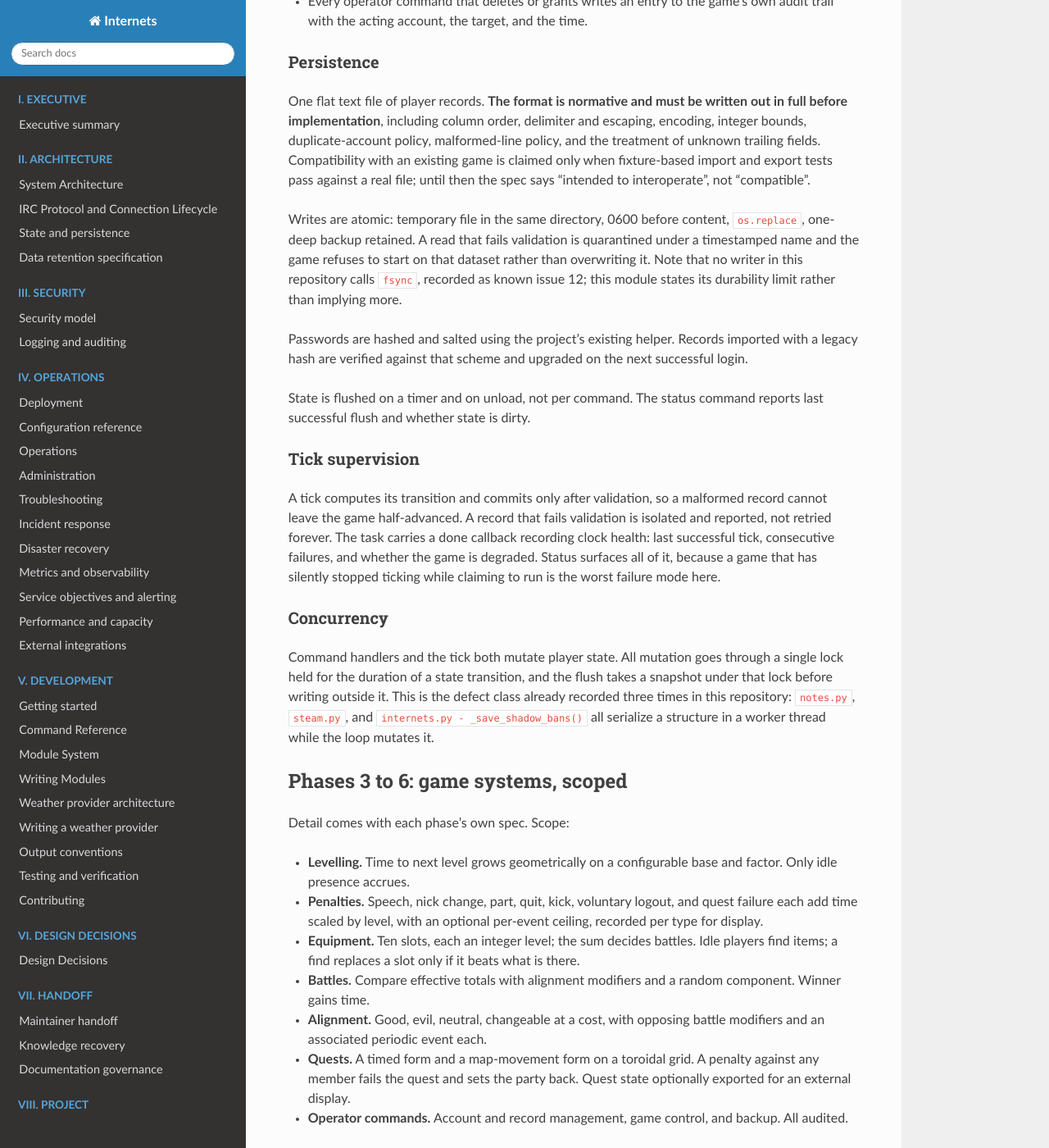
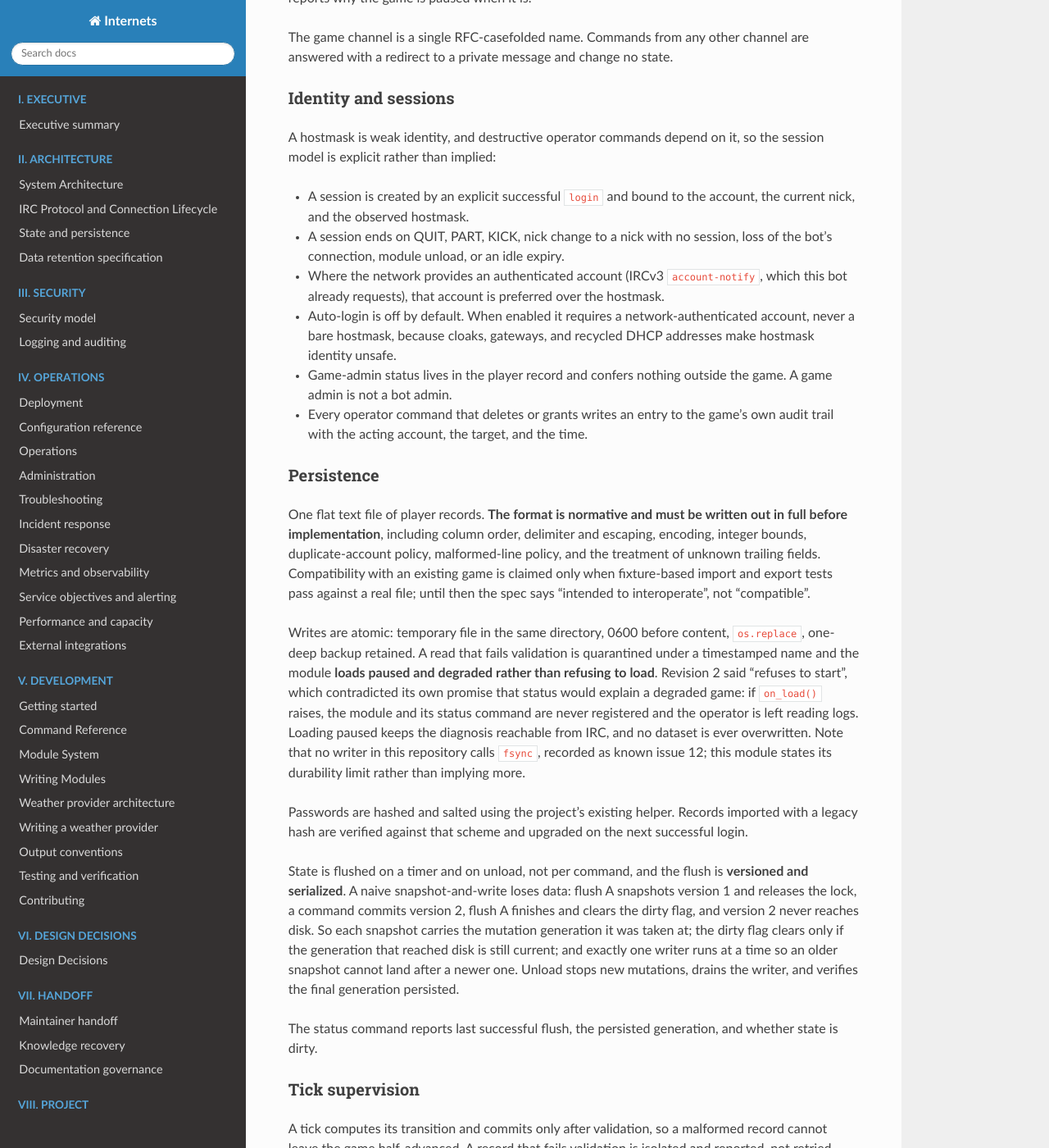
Before and after one commit to brandontroidl/Internets, a Sphinx documentation site: the page built from docs/superpowers/specs/2026-08-16-irpg-module-design.md, in a window 1280 px wide and 1400 px high, scrolled down 4126 px. Shown: the whole window at 82% size. Built offline with Sphinx 7.4.7 and the Read the Docs theme 3.1.0, drawn with Linux system fonts in a browser that asks for light colours; pages that are not in the unit, such as notebooks, are missing from menus; some of the changed text lies outside the part shown.

Commit message:
docs(spec): IRPG revision 3 - reorder phases, close a claim security hole
A doctrine-aligned second review found three defects in revision 2,
each verified against source before acting.

Claiming auth or deauth would have handed a module the real bot-admin
password: the PM-only guard for those two is keyed on the command word
before resolution, so the module handler receives the argument and core
auth becomes unreachable. Both names are now permanently unclaimable,
and claims become the shared source of truth because cmd_help builds
its listings from _CORE independently of dispatch.

The flush could lose a commit: snapshot v1, release lock, commit v2,
flush finishes and clears dirty, v2 never persisted. Snapshots now
carry a mutation generation, dirty clears only if that generation is
still current, and one writer runs at a time.

Phases reorder around a narrow playable path. Revision 2 put command
claims first; the four claimed names are all operator surface and
nothing before phase 6 needs them, so it front-loaded a change to core
command resolution for no early benefit.

Also: a corrupt dataset now loads paused and degraded rather than
refusing to load, which contradicted the promise that status explains a
degraded game - if on_load raises there is no status command.

```diff
--- a/docs/superpowers/specs/2026-08-16-irpg-module-design.md
+++ b/docs/superpowers/specs/2026-08-16-irpg-module-design.md
@@ -5,12 +5,11 @@
 the whole game and depends on no other module, so a deployment can unload
 everything else and be a dedicated game bot.
 
-Revision 2. Revision 1 claimed to have no open questions; an adversarial review
-found that its lifecycle, identity, presence, and persistence-format decisions
-were unresolved prerequisites rather than implementation details, and that two
-of its claims about this codebase were simply wrong. Both errors are corrected
-below and the work is now phased so the foundation is proven before game logic
-couples to it.
+Revision 3. Revision 1 claimed no open questions and was wrong. Revision 2
+phased the work but front-loaded a core change nothing early needs, and
+specified a claim mechanism with a security hole in it. Revision 3 reorders the
+phases around a narrow playable path, closes that hole, and fixes a persistence
+race. Each correction below was verified against source before being applied.
 
 ## Provenance and licensing
 
@@ -54,12 +53,17 @@
 
 | Phase | Delivers | Why this seam |
 | --- | --- | --- |
-| 1 | Core prerequisites: module command claims, module-declared secret arguments already present, and a cancellable module-owned task helper | Nothing game-specific; usable by any module and testable alone |
-| 2 | Foundation: player record, persistence format and atomic writes, session and identity model, presence reconciliation, monotonic clock, tick supervision, status | The parts that are expensive to change once real databases exist |
-| 3 | Minimal playable game: register, login, logout, levelling, speech and membership penalties | First point a player can use it; proves the foundation under real play |
+| 1 | Async lifecycle: a cancellable module-owned task helper, and a disconnect and reconnect notification a module can observe | Every later phase depends on it; nothing game-specific, testable alone |
+| 2 | Persistence: the normative player format, serialized versioned writes, quarantine, load-paused-on-corrupt | Expensive to change once real databases exist; no game logic needed to test it |
+| 3 | Narrow playable path: explicit login, single-channel presence, levelling, speech and membership penalties | First point anyone can play; proves phases 1 and 2 under real use before more is built on them |
 | 4 | Equipment and single-player events | Additive on a proven core |
 | 5 | Challenges, team battles, alignment | Depends on equipment totals |
-| 6 | Quests, then operator commands | Quests depend on presence being reliable; operator commands need the audit behaviour from phase 2 |
+| 6 | Quests, then operator commands and the command-claim mechanism | Claims exist for `help`, `die`, `restart` and `rehash`, which are all operator surface; nothing before this needs them |
+
+Revision 2 put command claims in phase 1. That was wrong: the four claimed names
+are operator commands, and the narrow playable path in phase 3 needs none of
+them. Front-loading a change to core command resolution bought nothing and
+risked every module.
 
 Only phase 1 and phase 2 are specified to implementation depth here. Later
 phases are scoped, not detailed, and get their own specs. That is deliberate:
@@ -91,8 +95,30 @@
 
 `_handle_privmsg()` consults claims before `_CORE`. Requirements:
 
+- **`auth` and `deauth` are permanently unclaimable**, refused at load. The
+  PM-only guard for those two is keyed on the command word before resolution
+  (`internets.py - IRCBot._handle_privmsg()`), so a module claiming `auth` would
+  receive the real bot-admin password in its handler and make core
+  authentication unreachable. A reserved set is a security boundary; logging a
+  claim is not. Any future core command handling a credential joins that set.
+- **Claims are the shared source of truth, not a dispatch-only override.**
+  `admin_cmds.py - AdminCommandsMixin.cmd_help()` builds its listings from
+  `_CORE` independently of dispatch, so a claim that only changed dispatch would
+  leave core help describing a command the module now answers. Help, dispatch,
+  log ownership, and the command metric all read the same registry.
+- **A claim denies access to the core handler**, which is a privilege in itself
+  even though it cannot invoke that handler. Revision 2's "claiming does not
+  confer privilege" understated it. Interception is the risk; the reserved set
+  is the mitigation.
 - A claim is honoured only while the declaring module is loaded; unloading
   returns the name to core with no further action.
+- **Unload does not currently drain running command tasks.**
+  `IRCBot.unload_module()` removes the registry entries but a dispatched handler
+  is already a scheduled task holding a bound method, so it can run on and mutate
+  state after the module's final flush. Phase 1 either drains module-owned
+  command tasks on unload or the module guards every mutation against a
+  post-unload flag. Draining is preferred; the guard is the fallback if draining
+  proves invasive.
 - Two modules claiming one name is a load error, refused the same way a
   duplicate command registration is refused today.
 - A claimed name is logged at load, because silently taking `die` from core is
@@ -190,8 +216,12 @@
 
 Writes are atomic: temporary file in the same directory, 0600 before content,
 `os.replace`, one-deep backup retained. A read that fails validation is
-quarantined under a timestamped name and the game refuses to start on that
-dataset rather than overwriting it. Note that no writer in this repository calls
+quarantined under a timestamped name and the module **loads paused and degraded
+rather than refusing to load**. Revision 2 said "refuses to start", which
+contradicted its own promise that status would explain a degraded game: if
+`on_load()` raises, the module and its status command are never registered and
+the operator is left reading logs. Loading paused keeps the diagnosis reachable
+from IRC, and no dataset is ever overwritten. Note that no writer in this repository calls
 `fsync`, recorded as known issue 12; this module states its durability limit
 rather than implying more.
 
@@ -199,8 +229,18 @@
 imported with a legacy hash are verified against that scheme and upgraded on the
 next successful login.
 
-State is flushed on a timer and on unload, not per command. The status command
-reports last successful flush and whether state is dirty.
+State is flushed on a timer and on unload, not per command, and the flush is
+**versioned and serialized**. A naive snapshot-and-write loses data: flush A
+snapshots version 1 and releases the lock, a command commits version 2, flush A
+finishes and clears the dirty flag, and version 2 never reaches disk. So each
+snapshot carries the mutation generation it was taken at; the dirty flag clears
+only if the generation that reached disk is still current; and exactly one
+writer runs at a time so an older snapshot cannot land after a newer one. Unload
+stops new mutations, drains the writer, and verifies the final generation
+persisted.
+
+The status command reports last successful flush, the persisted generation, and
+whether state is dirty.
 
 ### Tick supervision
 
@@ -297,18 +337,26 @@
 
 Revision 1 said there were none. There are, and each blocks the phase named.
 
-1. **The persistence format.** Blocks phase 2. Needs a normative appendix and at
-   least one real database file as a fixture. Without a real file, "interoperable"
-   is an assertion.
-2. **Which network account source to trust.** Blocks phase 2 sessions. The bot
-   requests `account-notify`; whether the target network supplies it decides
-   whether auto-login can be offered at all.
-3. **Whether the claim mechanism should be general or specific.** Blocks phase 1.
-   General claims fix known issue 9 for every module; a narrower mechanism is
-   less code and less risk. Recommendation: general, because the narrow version
-   leaves `health.py` still broken.
-4. **Single channel or several.** Assumed single throughout. A multi-channel game
-   changes presence, penalties, and the data model, and should be decided before
-   phase 2 rather than retrofitted.
-5. **Elapsed-time clamp value.** A default is needed for the resume-from-suspend
-   case; it is a judgement call about how much progress a delayed tick may grant.
+Blocking, in phase order:
+
+1. **The disconnect and reconnect notification contract.** Blocks phase 1. A
+   module cannot currently observe that the bot lost its connection, and
+   presence is meaningless without it. Decide whether this is a new lifecycle
+   hook or something a module infers from `on_raw`.
+2. **Module-owned command task draining on unload.** Blocks phase 1. Drain, or
+   accept the guard fallback and specify it.
+3. **The persistence format.** Blocks phase 2. Needs a normative appendix and at
+   least one real database file as a fixture. Without a real file,
+   "interoperable" is an assertion, not a property.
+4. **Reserved command set.** Blocks phase 6. `auth` and `deauth` are decided;
+   whether anything else joins them needs a pass over `_CORE` when claims are
+   built.
+
+Deliberately not blocking, recorded so they are not mistaken for gaps:
+
+- **Network account source.** Only matters if auto-login is offered, and it is
+  off by default. Decide when someone wants it.
+- **Single channel.** The design is single-channel by choice. Multi-channel is a
+  later feature, not a prerequisite.
+- **Elapsed-time clamp value.** Tuning. Pick a conservative default, make it
+  bounded configuration, adjust from observation.
```
